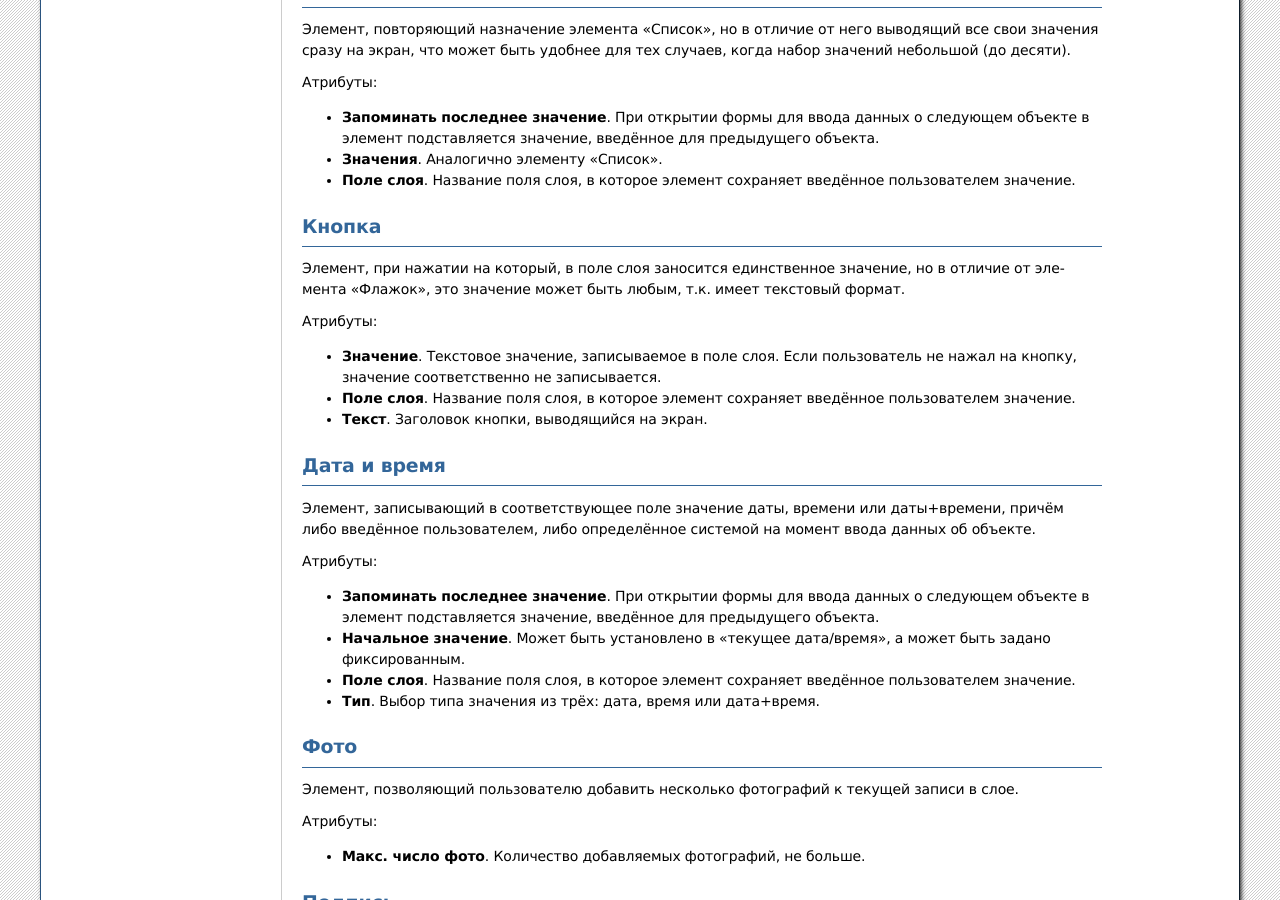
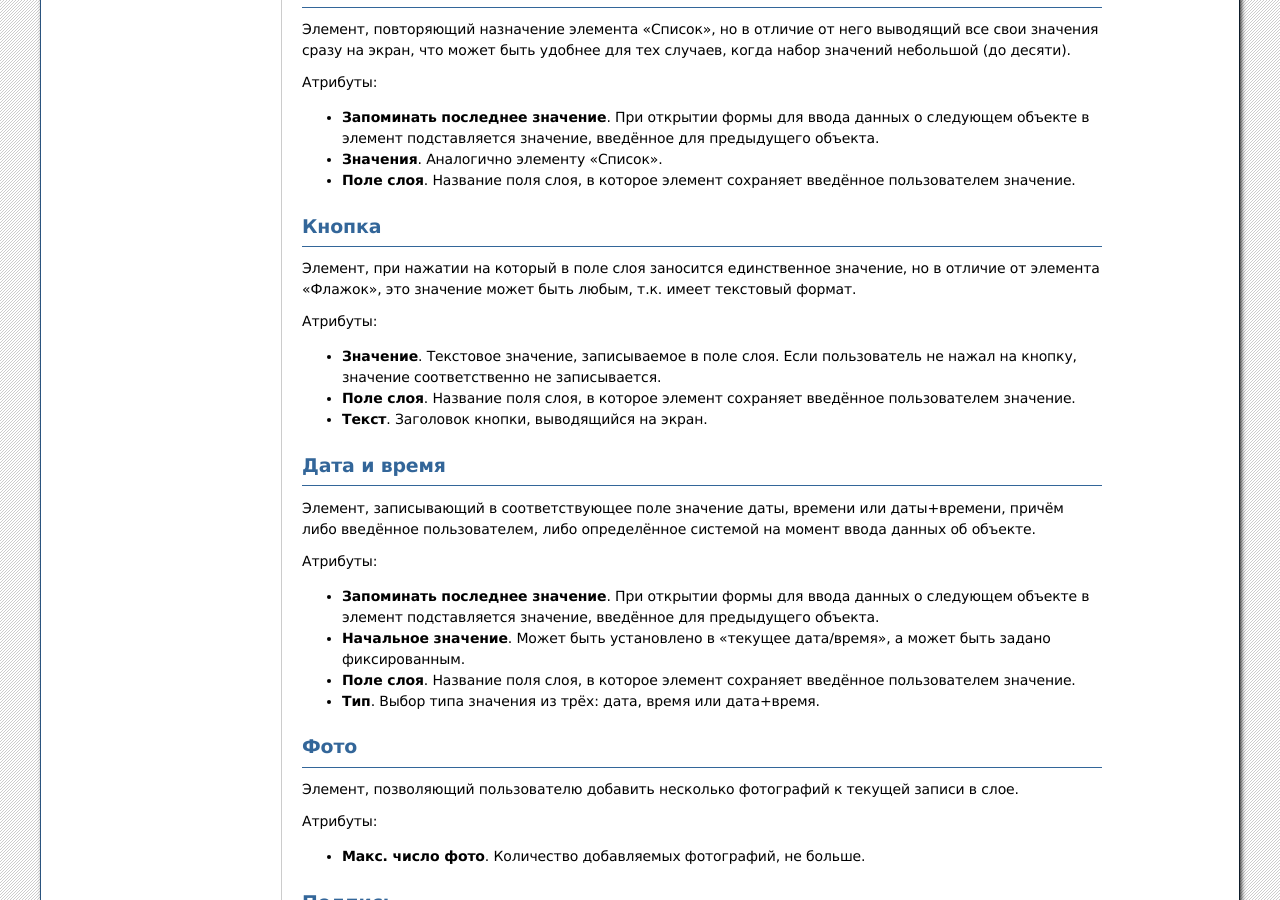
Before and after one commit to nextgis/docs_formbuilder, a Sphinx documentation site: the page built from source/controls.rst, in a window 1280 px wide and 900 px high, scrolled down 2449 px. Built offline with Sphinx 7.4.7, drawn with Linux system fonts in a browser that asks for light colours; formulas are drawn with MathJax 3.

Commit message:
ng formbuil

```diff
--- a/source/controls.rst
+++ b/source/controls.rst
@@ -116,7 +116,7 @@
 Кнопка
 ------
 
-Элемент, при нажатии на который, в поле слоя заносится единственное значение, но в отличие от элемента "Флажок", это значение может быть любым, т.к. имеет текстовый формат.
+Элемент, при нажатии на который в поле слоя заносится единственное значение, но в отличие от элемента "Флажок", это значение может быть любым, т.к. имеет текстовый формат.
 
 Атрибуты:
 
```
